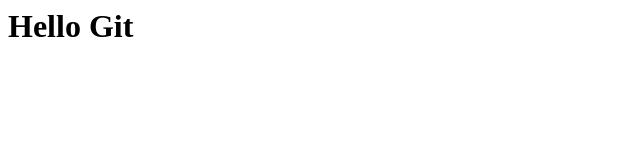
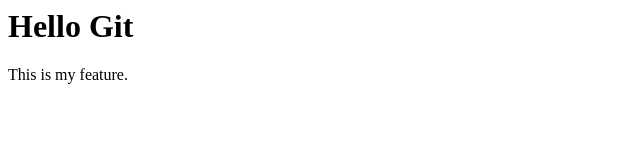
Before and after one commit to code-with-huzaifa8/git-practice, a plain HTML site: page index.html in a window 1280 px wide. Shown: the whole page, without its empty margins (0-640 px from the left). Drawn offline with Linux system fonts and the light colour scheme.

Commit message:
Add feature

```diff
--- a/index.html
+++ b/index.html
@@ -1 +1,2 @@
 <h1>Hello Git</h1>
+<p>This is my feature.</p>
```
